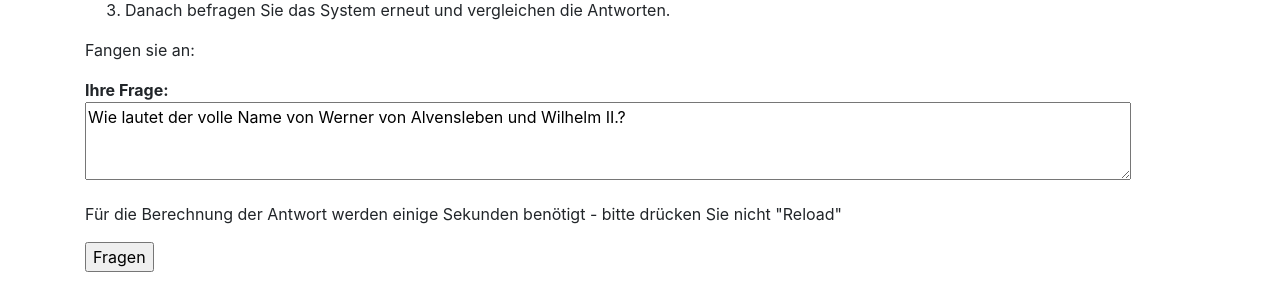
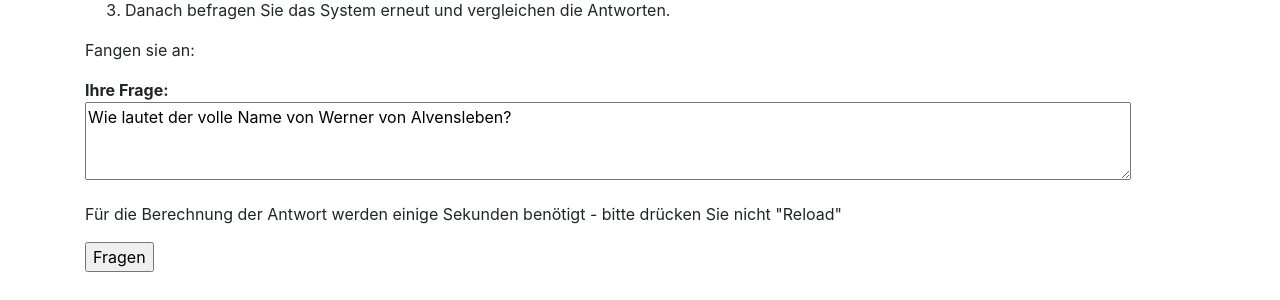
Before and after one commit to temporis67/LexFlask, a Flask app: page / in a window 1280 px wide. Shown: the part 202-502 px from the top of the page. Run offline with Flask 3, Linux system fonts and the light colour scheme; some libraries are stand-ins or nearby versions.

Commit message:
changed sample text

```diff
--- a/my_llama.py
+++ b/my_llama.py
@@ -37,7 +37,7 @@ Please ensure that your responses are socially unbiased and positive in nature.
 If a question does not make any sense, or is not factually coherent,
 explain why instead of answering something not correct.
 If you don't know the answer to a question, please don't share false information but answer with "I don't know.".
-Please answer in the same language as the user.
+Please answer in the same language as the user. Please answer in full sentences.
 
 Use the following pieces of information to answer the user's question:
 {context}
--- a/templates/index.html
+++ b/templates/index.html
@@ -14,10 +14,7 @@
 
     <form action = "{{ url_for('step1')}}" method = "POST">
         <p><strong>Ihre Frage:</strong><br/>
-
-            <textarea cols="100" rows="3" name="question">
-Wie lautet der volle Name von Werner von Alvensleben und Wilhelm II.?
-            </textarea>
+            <textarea cols="100" rows="3" name="question">Wie lautet der volle Name von Werner von Alvensleben?</textarea>
         </p>
 
         <p>Für die Berechnung der Antwort werden einige Sekunden benötigt - bitte drücken Sie nicht "Reload"</p>
```
